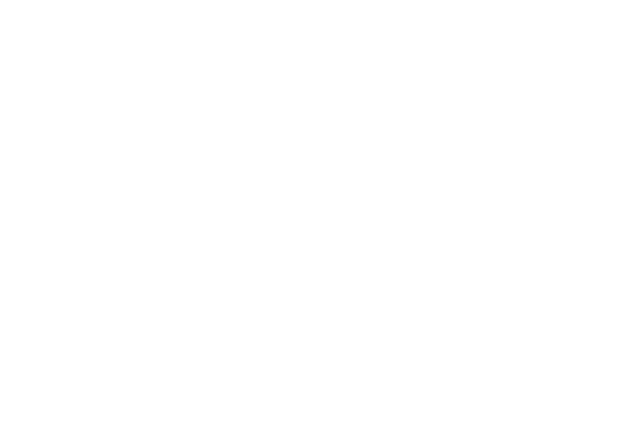
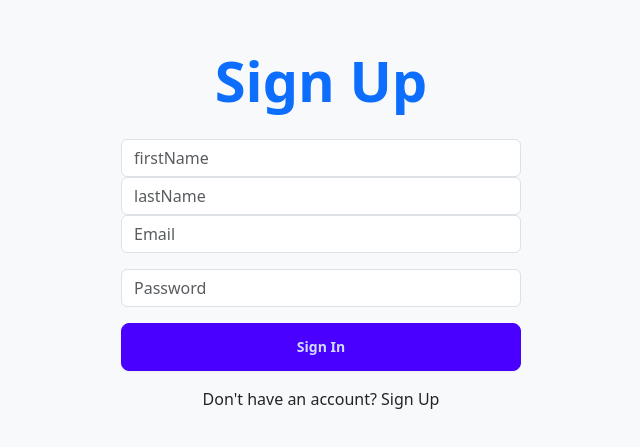
Before and after one commit to hieugiaosu/safe-app-chat, a React (Vite) app in the folder safe-app-chat-frontend/: page /register in a window 1280 px wide. Before the commit this address had no page. Shown: the part 171-618 px from the top of the page, without its empty margins (319-959 px from the left). Built offline with nearby package versions, Linux system fonts and the light colour scheme.

Commit message:
adding register page, build chat page

```diff
--- a/safe-app-chat-frontend/src/App.tsx
+++ b/safe-app-chat-frontend/src/App.tsx
@@ -3,6 +3,7 @@ import { Route, Routes } from "react-router-dom";
 import Chat from "./pages/Chat/ChatPage";
 import LandingPage from "./pages/LandingPage";
 import SignInPage from "./pages/SignInPage";
+import RegisterPage from "./pages/RegisterPage";
 import TestRealTimeDB from "./pages/TestRealTimeDB";
 
 const App: React.FC = () => {
@@ -13,8 +14,12 @@ const App: React.FC = () => {
 
       {/* Chat route */}
       <Route path="/chat" element={<Chat />} />
+
+      {/* Auth */}
       <Route path="/signin" element={<SignInPage />} />
-        {/* Test Realtime DB route */}
+      <Route path="/register" element={<RegisterPage />} />
+
+      {/* Test Realtime DB route */}
       <Route path="/testRealTimeDB" element={<TestRealTimeDB />} />
     </Routes>
 
--- a/safe-app-chat-frontend/src/pages/Chat/ChatPage.tsx
+++ b/safe-app-chat-frontend/src/pages/Chat/ChatPage.tsx
@@ -39,6 +39,7 @@ const chatData: ChatData = {
 };
 
 const ChatPage = () => {
+
   const [selectedChatId, setSelectedChatId] = useState<string | null>(null);
   const currentUserId = "userId1";
 
@@ -65,6 +66,26 @@ const ChatPage = () => {
     <div className="chat-view flex h-screen">
       {/* Sidebar */}
       <div className="sidebar w-1/3 border-r overflow-y-auto">
+        <label className="input input-bordered flex items-center gap-2 bg-white rounded-md p-2 shadow">
+          <input
+            type="text"
+            className="grow bg-white text-black placeholder-gray-500 focus:outline-none"
+            placeholder="Search"
+          />
+          <svg
+            xmlns="http://www.w3.org/2000/svg"
+            viewBox="0 0 16 16"
+            fill="currentColor"
+            className="h-4 w-4 opacity-70 text-gray-500"
+          >
+            <path
+              fillRule="evenodd"
+              d="M9.965 11.026a5 5 0 1 1 1.06-1.06l2.755 2.754a.75.75 0 1 1-1.06 1.06l-2.755-2.754ZM10.5 7a3.5 3.5 0 1 1-7 0 3.5 3.5 0 0 1 7 0Z"
+              clipRule="evenodd"
+            />
+          </svg>
+        </label>
+
         {chats.map((chat) => (
           <ChatCard
             key={chat.chatId}
@@ -78,13 +99,32 @@ const ChatPage = () => {
       </div>
 
       {/* Chat Area */}
-      <div className="w-2/3">
+      <div className="w-2/3 flex flex-col h-screen">
         {selectedChatId ? (
-          <ChatContent
-            chatId={selectedChatId}
-            messages={chatData[selectedChatId]}
-            currentUserId={currentUserId}
-          />
+          <>
+            {/* Chat Content */}
+            <div className="flex-grow overflow-y-auto p-4">
+              <ChatContent
+                chatId={selectedChatId}
+                messages={chatData[selectedChatId]}
+                currentUserId={currentUserId}
+              />
+            </div>
+
+            {/* Message Input */}
+            <div className="border-t p-2 bg-gray-100 flex items-center gap-2">
+              <input
+                type="text"
+                placeholder="Type a message"
+                className="input input-bordered w-full bg-white"
+              />
+              <button
+                className="btn btn-info"
+              >
+                Send
+              </button>
+            </div>
+          </>
         ) : (
           <div className="flex items-center justify-center h-full">
             <p className="text-gray-500">Select a chat to start messaging</p>
--- /dev/null
+++ b/safe-app-chat-frontend/src/pages/RegisterPage.tsx
@@ -0,0 +1,92 @@
+import React, { useEffect, useState } from 'react';
+import { Link, useNavigate } from 'react-router-dom';
+import axiosInstance from '../api/axiosInstance';
+import { useUser } from '../context/UserContext';
+
+const RegisterPage: React.FC = () => {
+  const [email, setEmail] = useState('');
+  const [password, setPassword] = useState('');
+  const [firstName, setFirstName] = useState('');
+  const [lastName, setLastName] = useState('');
+  const [error, setError] = useState('');
+  const { user, setUser } = useUser();
+  const navigate = useNavigate();
+
+  useEffect(() => {
+    if (user && user.accessToken) {
+      navigate('/chat');
+    }
+  }, [user, navigate]);
+
+  const handleRegister = async (e: React.FormEvent) => {
+
+
+    e.preventDefault();
+    try {
+      console.log("asdf");
+      const response = await axiosInstance.post('/auth/register', { email, password, firstName, lastName });
+      console.log(response);
+
+      const { accessToken, user } = response.data;
+      setUser(user);
+      localStorage.setItem('accessToken', accessToken);
+      localStorage.setItem('tokenExpiry', (Date.now() + 3600000).toString()); // 1 hour from now
+      navigate('/chat');
+    } catch (err) {
+      setError('Invalid email or password');
+    }
+  };
+
+  return (
+    <div className="d-flex flex-column min-vh-100 justify-content-center align-items-center bg-light">
+      <div className="container text-center">
+        <h1 className="display-4 fw-bold text-primary mb-4">Sign Up</h1>
+        <form onSubmit={handleRegister} className="w-100" style={{ maxWidth: '400px', margin: '0 auto' }}>
+          {error && <div className="alert alert-danger">{error}</div>}
+          <div className="mb-3">
+            <input
+              type="string"
+              className="form-control"
+              placeholder="firstName"
+              value={firstName}
+              onChange={(e) => setFirstName(e.target.value)}
+              required
+            />
+            <input
+              type="string"
+              className="form-control"
+              placeholder="lastName"
+              value={lastName}
+              onChange={(e) => setLastName(e.target.value)}
+              required
+            />
+            <input
+              type="email"
+              className="form-control"
+              placeholder="Email"
+              value={email}
+              onChange={(e) => setEmail(e.target.value)}
+              required
+            />
+          </div>
+          <div className="mb-3">
+            <input
+              type="password"
+              className="form-control"
+              placeholder="Password"
+              value={password}
+              onChange={(e) => setPassword(e.target.value)}
+              required
+            />
+          </div>
+          <button type="submit" className="btn btn-primary w-100">Sign In</button>
+        </form>
+        <p className="mt-3">
+          Don't have an account? <Link to="/signup">Sign Up</Link>
+        </p>
+      </div>
+    </div>
+  );
+};
+
+export default RegisterPage;
```
Also changed, not shown: 1 other file (tests, documents, lock files or other folders).
